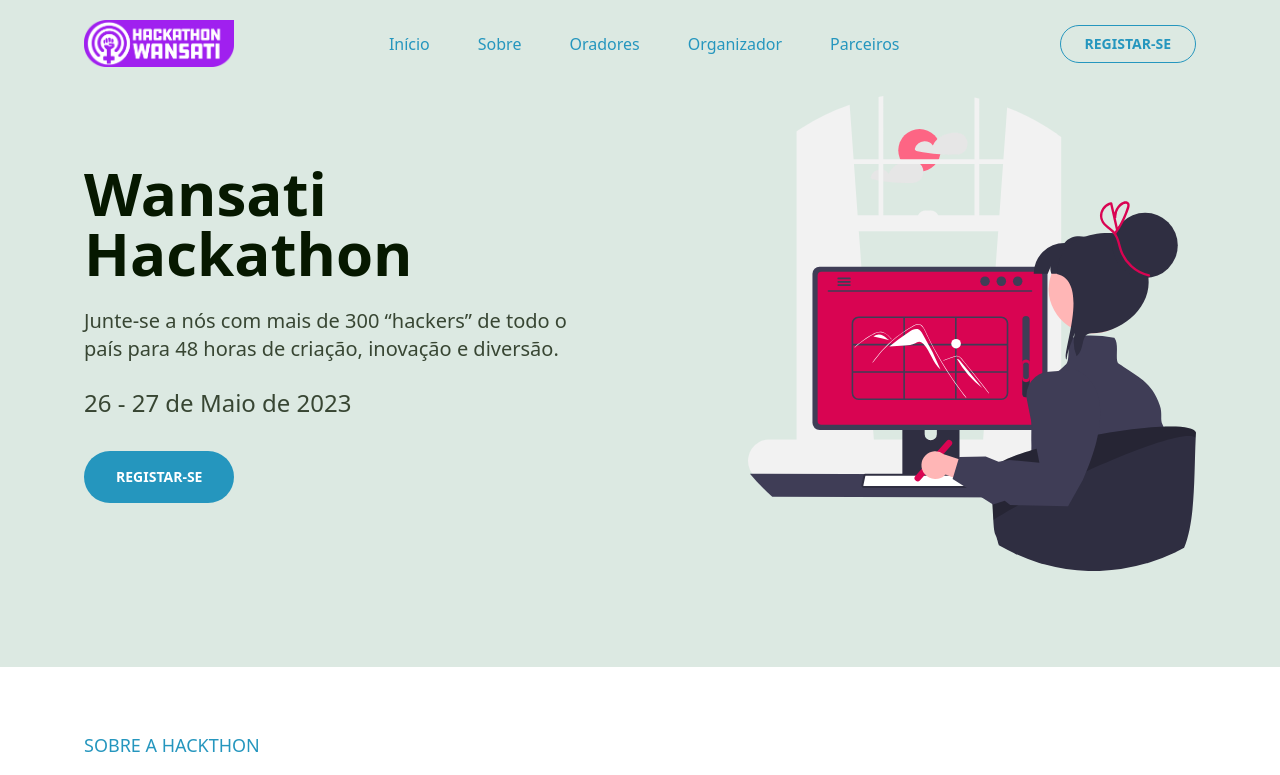
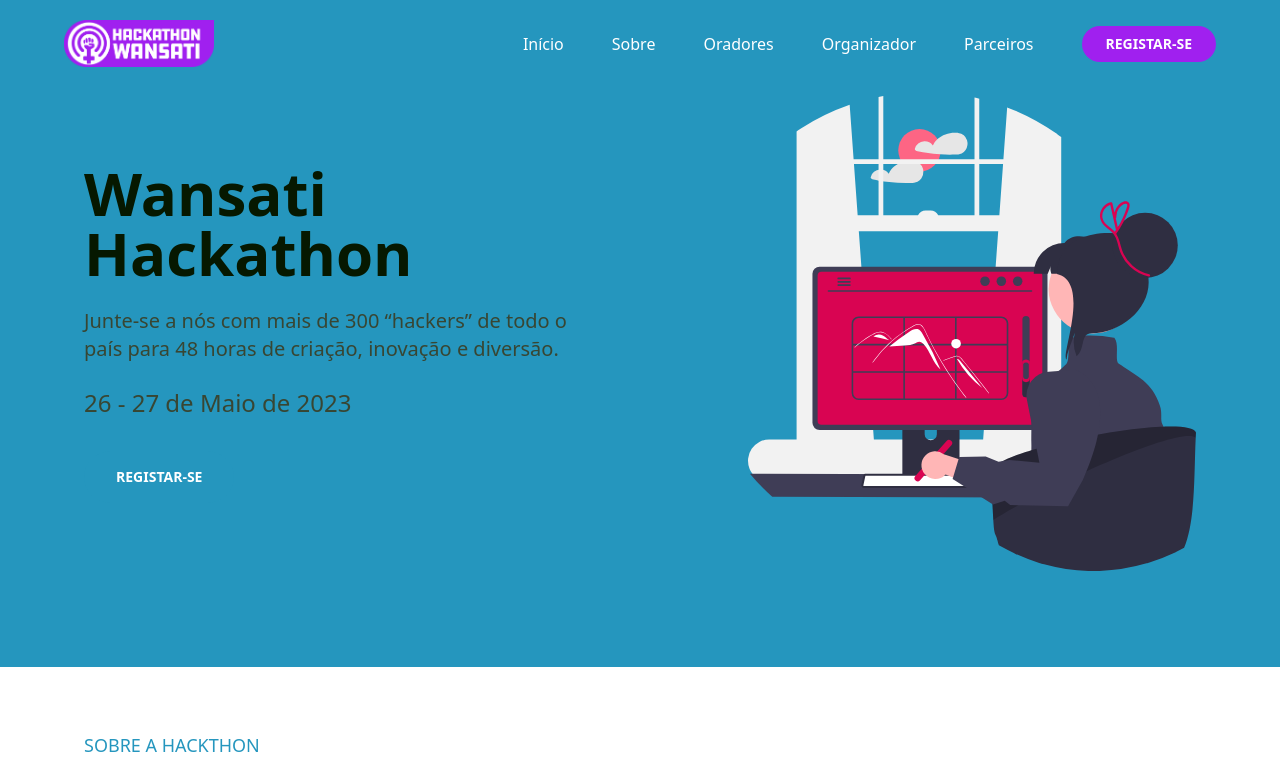
Before and after one commit to rnrnshn/wansati-hackthon, a Next.js app: page / in a window 1280 px wide. Shown: the top 775 px of the page. Built offline with nearby package versions, Linux system fonts and the light colour scheme.

Commit message:
fix: navbar responsivity and changes

```diff
--- a/src/app/components/Hero.tsx
+++ b/src/app/components/Hero.tsx
@@ -3,7 +3,7 @@ import HeroImage from "../../../public/assets/hero-image.svg";
 
 const Hero = () => {
   return (
-    <section className="p-5 py-24 flex justify-between items-center max-w-6xl mx-auto gap-10 max-md:mt-14  max-md:flex-col max-md:px-10">
+    <section className="p-5 py-24 flex justify-between items-center max-w-6xl mx-auto gap-10 max-md:mt-14  max-md:flex-col">
       <div className="max-w-lg order-2 md:order-1">
         <h1 className="text-6xl text-gray-headline font-bold pb-6 max-md:text-3xl max-md:text-center max-md:mb-6 max-md:mt-10">
           Wansati Hackathon
--- a/src/app/components/NavItem.tsx
+++ b/src/app/components/NavItem.tsx
@@ -8,11 +8,11 @@ interface NavItemProps {
 
 const NavItem = ({ title, href, onClickNavItem, scrollY }: NavItemProps) => {
   return (
-    <li className={`text-lg md:text-base relative text-white group ${ scrollY > 200 ? "md:text-white" : "md:text-primary" }`}>
+    <li className={`text-lg md:text-base relative text-ehite group text-white`}>
       <Link href={ href } onClick={ onClickNavItem }>
         { title }
       </Link>
-      <div className={`absolute w-0 group-hover:w-full h-1 rounded transition-all bg-white ${ scrollY > 200 ? "md:bg-white" : "md:bg-primary" }`}></div>
+      <div className={`absolute w-0 group-hover:w-full h-1 rounded transition-all bg-white`}></div>
     </li>
   )
 }
--- a/src/app/components/Navbar.tsx
+++ b/src/app/components/Navbar.tsx
@@ -48,14 +48,10 @@ const NavBar = () => {
 
   return (
     <nav
-      className={`w-full max-md:px-10 transition-colors duration-700 fixed z-10 right-0 left-0 top-0 ${
-        scrollY > 200 || navbar
-          ? "bg-primary text-white "
-          : "text-primary bg-green-light"
-      }`}
+      className={`w-full px-5 transition-colors duration-700 fixed z-10 right-0 left-0 top-0 text-white bg-primary`}
     >
-      <div className="max-w-6xl justify-between items-center mx-auto md:items-center md:flex px-5">
-        <div className="flex items-center justify-between py-3 md:py-5 md:block">
+      <div className="max-w-6xl justify-between items-center mx-auto lg:items-center lg:flex">
+        <div className="flex items-center justify-between py-3 lg:py-5 lg:block">
           <Link href="/">
             <Image
               src={scrollY > 200 || navbar ? logo : logo}
@@ -64,7 +60,7 @@ const NavBar = () => {
             />
           </Link>
 
-          <div className="md:hidden">
+          <div className="lg:hidden">
             <button
               className="p-2 text-gray-700 rounded-md outline-none focus:border-gray-400 focus:border"
               onClick={() => setNavbar(!navbar)}
@@ -74,7 +70,7 @@ const NavBar = () => {
               ) : (
                 <TextAlignRight
                   size={24}
-                  className={scrollY > 200 ? "text-white" : "text-primary"}
+                  className={"text-white"}
                 />
               ) }
             </button>
@@ -82,11 +78,11 @@ const NavBar = () => {
         </div>
 
         <div
-          className={` mt-20 md:block md:pb-0 md:mt-0 ${
-            navbar ? "p-12 md:p-0 block" : "hidden"
+          className={` mt-20 lg:block lg:pb-0 lg:mt-0 ${
+            navbar ? "p-12 lg:p-0 block" : "hidden"
           }`}
         >
-          <ul className="h-screen gap-12 md:h-auto items-center justify-center flex max-md:flex-col max-md:-mt-52">
+          <ul className="h-screen gap-12 lg:h-auto items-center justify-center flex max-lg:flex-col max-lg:-mt-52">
             { navItems.map((navItem) => {
               return (
                 <NavITem
@@ -99,15 +95,12 @@ const NavBar = () => {
               );
             }) }
 
-            <button
-              className={`font-bold uppercase text-sm border border-primary px-6 py-2 ml-28 rounded-full hover:bg-primary hover:text-white transition-colors duration-700 ${
-                scrollY > 200
-                  ? "border border-white ml-0 text-white hover:bg-white hover:text-primary"
-                  : "text-primary bg-green-light ml-0"
-              }`}
+            <a
+              href="#"
+              className={`font-bold uppercase text-sm px-6 py-2 rounded-full transition-all duration-700 text-white bg-secondary hover:brightness-75 `}
             >
               REGISTAR-SE
-            </button>
+            </a>
           </ul>
         </div>
       </div>
--- a/src/app/page.tsx
+++ b/src/app/page.tsx
@@ -20,9 +20,9 @@ import { MoreInfo } from "./components/MoreInfo";
 export default function Home() {
   return (
    <>
-    <header className="bg-[#DCE9E2] w-full ">
+    <header className="bg-primary w-full ">
+      <NavBar/>
       <Hero/>
-      <NavBar/>
     </header>
     <main>
       <section className="p-5 max-w-6xl mx-auto flex flex-wrap justify-center lg:justify-between items-center gap-10 py-16">
@@ -76,7 +76,7 @@ export default function Home() {
           { agenda.map((item, index) => {
             return (
               <CustomizableCardType key={index} title={item.title} description={item.description}>
-                <CalendarCheck className="text-secondary" size={48} weight="bold" />
+                <CalendarCheck className="text-tertiary" size={48} weight="bold" />
                 <div className="flex flex-col gap-1">
                   <span className="font-bold">{ item.date }</span>
                   <span>{ item.time }</span>
```
